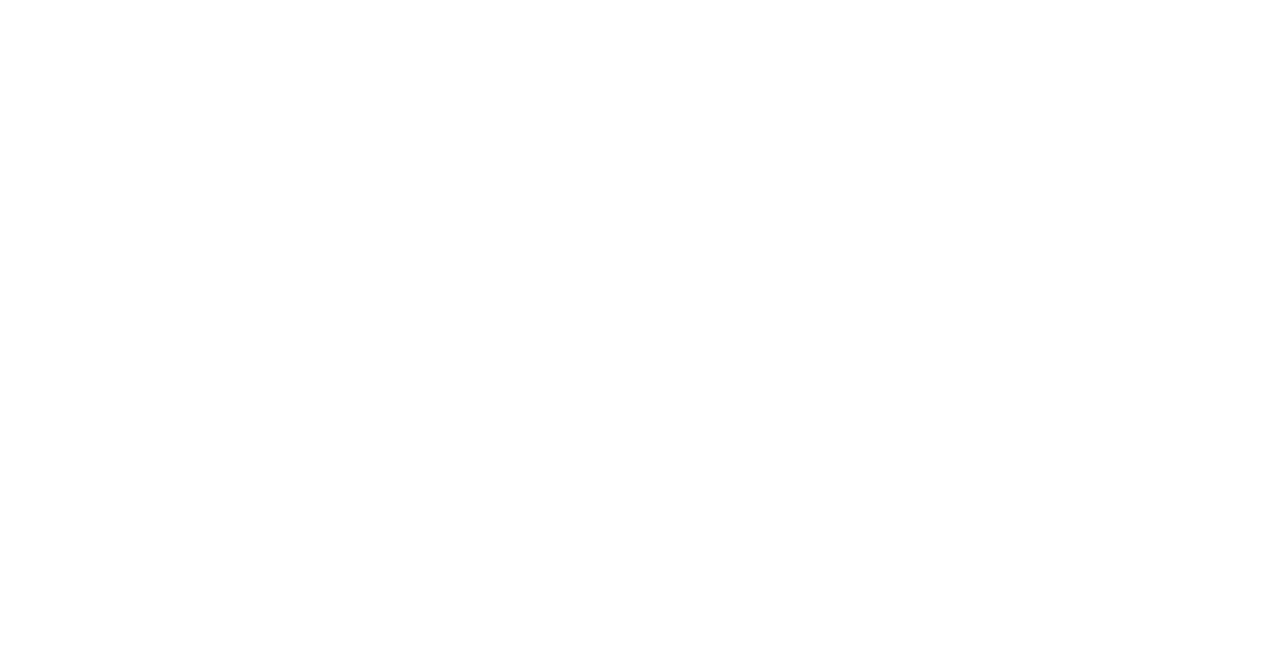
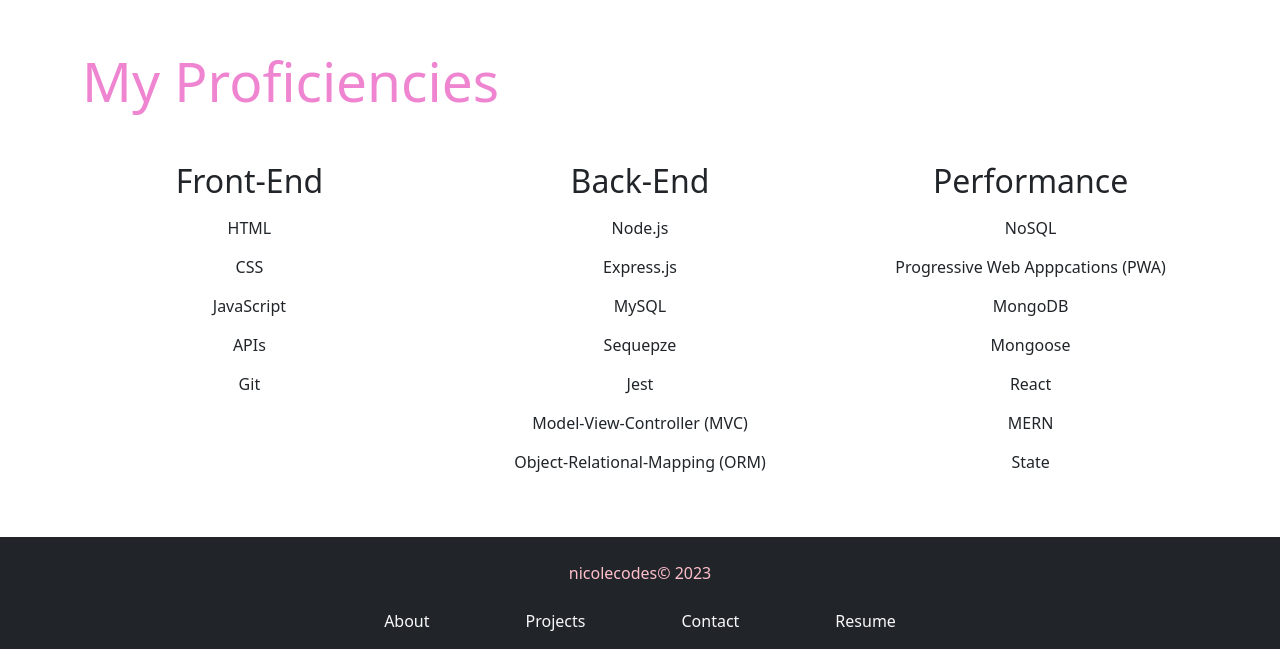
Before and after one commit to nstark12/react-portfolio, a React (Vite) app: page /resume in a window 1280 px wide. Before the commit this address had no page. Shown: the part 1595-2244 px from the top of the page. Before the commit the page ends 800 px from the top, so only its background shows below. Built offline with nearby package versions, Linux system fonts and the light colour scheme.

Commit message:
resume page done

```diff
--- a/src/components/Resume.jsx
+++ b/src/components/Resume.jsx
@@ -1,7 +1,56 @@
+import resume from '../assets/resume.pdf'
+import resumeImg from '../assets/resume.png'
+
 const Resume = () => {
     return (
         <>
-            <h1>Resume</h1>
+            <div className="container my-5 resume">
+                <h1>Resume</h1>
+                <a href={resume} download>
+                    Download My Resume
+                </a>
+
+                <img src={resumeImg} alt="Nicole Stark Resume image" />
+
+                <h1>My Proficiencies</h1>
+                <div className="proficiencies my-5">
+
+                    <div className="type">
+                        <h2>Front-End</h2>
+
+                            <p>HTML</p>
+                            <p>CSS</p>
+                            <p>JavaScript</p>
+                            <p>APIs</p>
+                            <p>Git</p>
+
+                    </div>
+                    <div className="type">
+                        <h2>Back-End</h2>
+
+                            <p>Node.js</p>
+                            <p>Express.js</p>
+                            <p>MySQL</p>
+                            <p>Sequepze</p>
+                            <p>Jest</p>
+                            <p>Model-View-Controller (MVC)</p>
+                            <p>Object-Relational-Mapping (ORM)</p>
+
+                    </div>
+                    <div className="type">
+                        <h2>Performance</h2>
+                            <p>NoSQL</p>
+                            <p>Progressive Web Apppcations (PWA)</p>
+                            <p>MongoDB</p>
+                            <p>Mongoose</p>
+                            <p>React</p>
+                            <p>MERN</p>
+                            <p>State</p>
+
+                    </div>
+                </div>
+
+            </div>
         </>
     )
 }
--- a/src/custom-style.css
+++ b/src/custom-style.css
@@ -45,7 +45,8 @@ footer img {
 }
 
 .contact h1,
-.projects h1 {
+.projects h1,
+.resume h1 {
     color: var(--main-color);
     font-size: 55px;
 }
@@ -61,6 +62,32 @@ footer img {
     width: 46%;
     margin: 2%;
 }
+
+.resume img {
+    width: 100%;
+}
+
+.proficiencies {
+    display: flex;
+    justify-content: space-between;
+    flex-wrap: wrap;
+
+}
+
+.type {
+    width: 30%;
+}
+
+
+.proficiencies h2 {
+    text-align: center;
+}
+
+.proficiencies p {
+    text-align: center;
+    margin: 15px;
+}
+
 
 @media(max-width: 600px) {
     .hero {
@@ -80,11 +107,16 @@ footer img {
     }
 
     .contact h1,
-    .projects h1 {
+    .projects h1,
+    .resume h1 {
         font-size: 30px;
     }
 
     .card {
         width: 100%;
     }
+
+    .type {
+        width: 98%;
+    }
 }
--- a/src/main.jsx
+++ b/src/main.jsx
@@ -5,6 +5,7 @@ import { createBrowserRouter, Router, RouterProvider } from 'react-router-dom'
 import About from './components/About.jsx'
 import Projects from './components/Projects.jsx'
 import Contact from './components/Contact.jsx'
+import Resume from './components/Resume.jsx'
 
 import './custom-style.css'
 import 'bootstrap/dist/css/bootstrap.min.css'
@@ -25,6 +26,10 @@ const router = createBrowserRouter([
       {
         path: 'contact',
         element: <Contact />
+      },
+      {
+        path: 'resume',
+        element: <Resume />
       }
     ]
   }
```
Also changed, not shown: src/assets/resume.png (added), 1 other file (tests, documents, lock files or other folders).
